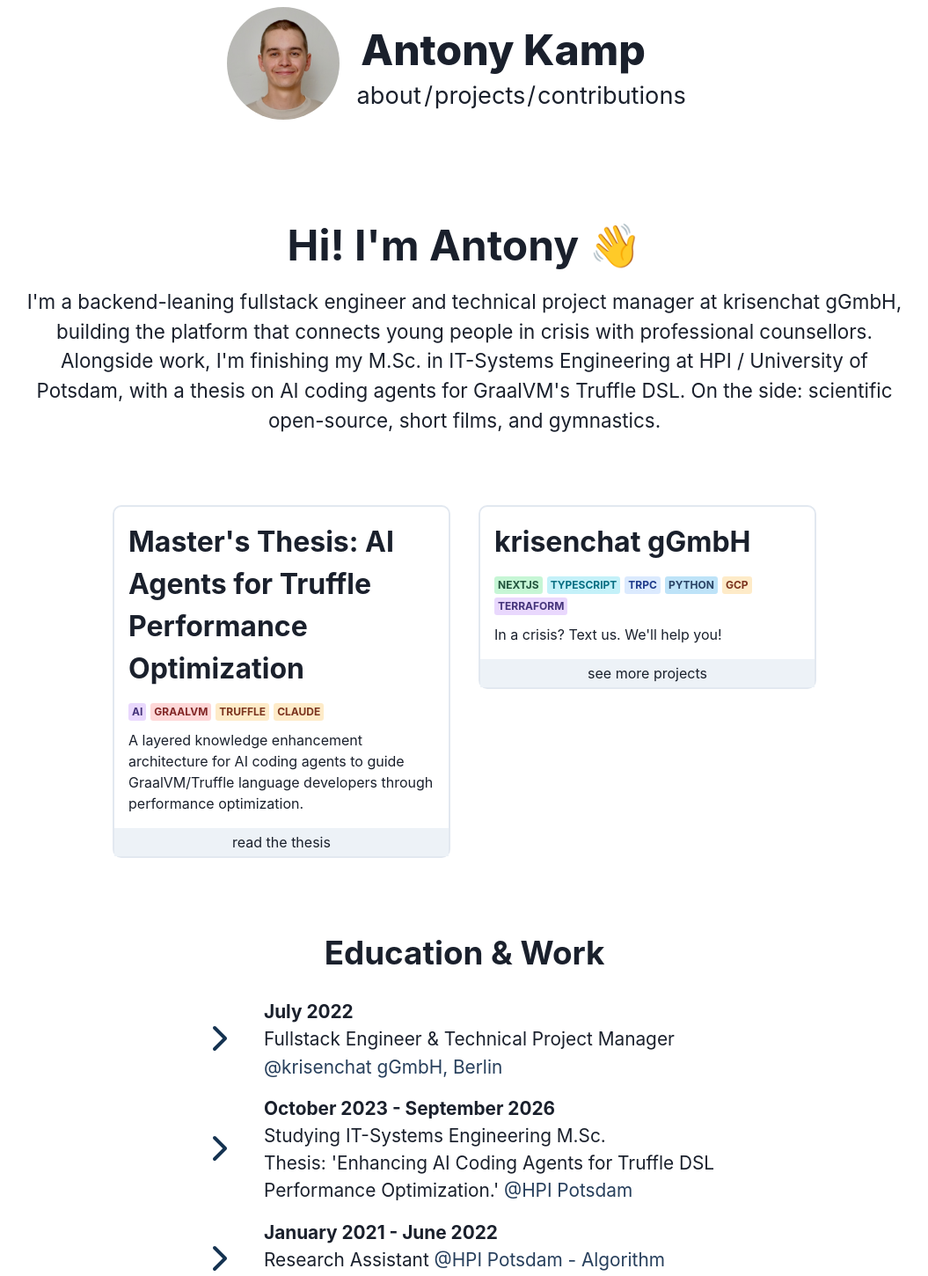
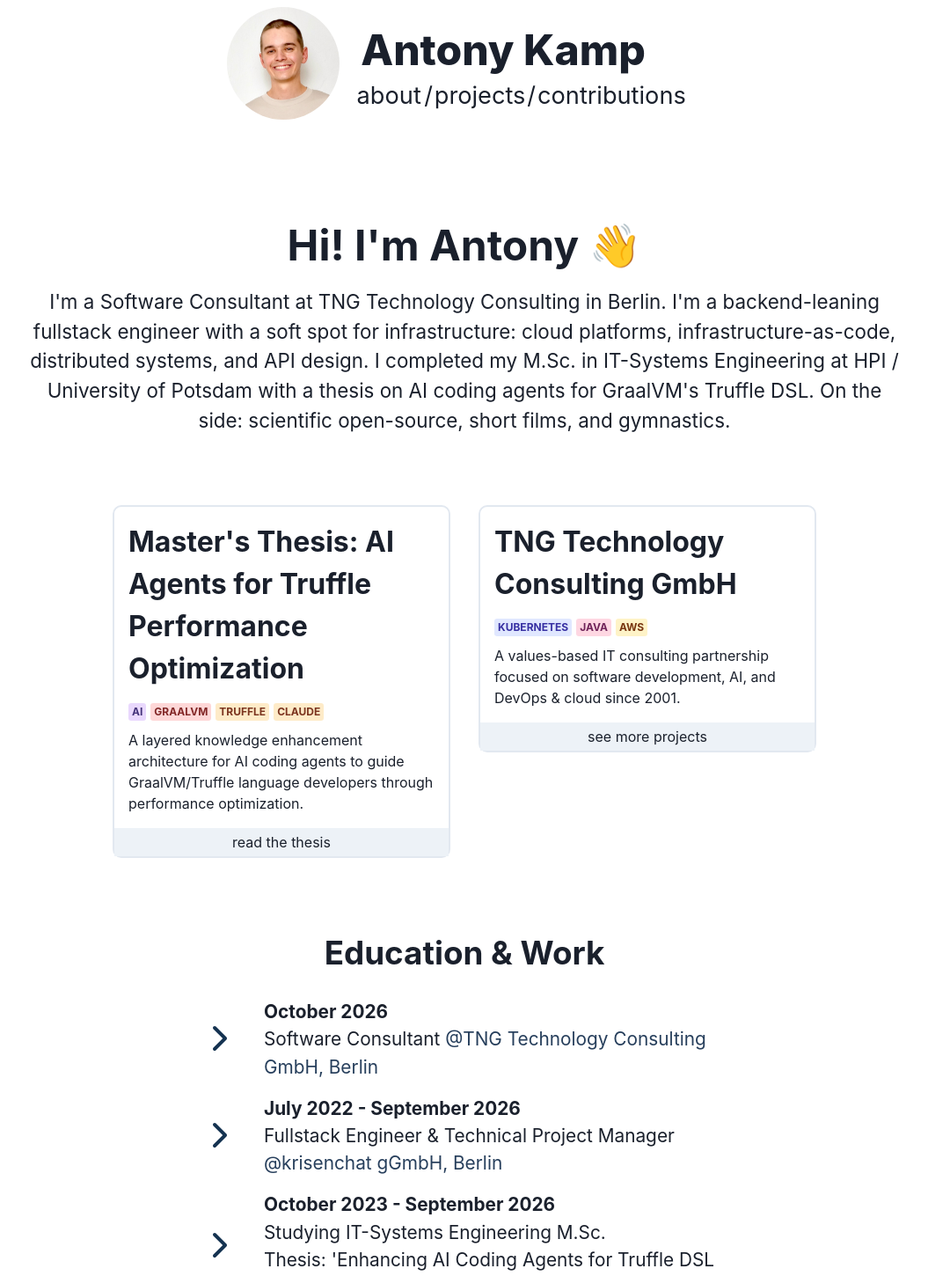
Before and after one commit to antonykamp/antonykampde, a Next.js app: page / in a window 1280 px wide. Shown: the top 1450 px of the page at 88% size, without its empty margins (112-1167 px from the left). Built offline with nearby package versions, Linux system fonts and the light colour scheme.

Commit message:
chore: Update bio and photo

```diff
--- a/app/layout.tsx
+++ b/app/layout.tsx
@@ -10,7 +10,7 @@ export const metadata: Metadata = {
     template: "%s | Antony Kamp",
   },
   description:
-    "Hi! I'm Antony 👋 I work on various exciting scientific software projects and study IT-Systems Engineering M.Sc. at the HPI, Potsdam.",
+    "Hi! I'm Antony 👋 Software Consultant at TNG Technology Consulting in Berlin, backend-leaning fullstack engineer with a focus on infrastructure.",
   keywords: [
     "Antony Kamp",
     "Developer",
@@ -19,6 +19,8 @@ export const metadata: Metadata = {
     "Science",
     "HPI",
     "Potsdam",
+    "Berlin",
+    "TNG Technology Consulting",
     "Jena",
   ],
   authors: [{ name: "Antony Kamp" }],
--- a/app/page.tsx
+++ b/app/page.tsx
@@ -18,10 +18,7 @@ export default async function Home() {
   );
   const contribution = getProjectData(contributionFile);
 
-  const projectFile = path.join(
-    process.cwd(),
-    "public/projects/krisenchat.json",
-  );
+  const projectFile = path.join(process.cwd(), "public/projects/tng.json");
   const project = getProjectData(projectFile);
 
   const bioFile = path.join(process.cwd(), "public/bio.json");
@@ -35,13 +32,13 @@ export default async function Home() {
       <div className={utilStyle.container}>
         <h1>Hi! I'm Antony 👋</h1>
         <p className={utilStyle.pageDescription}>
-          I'm a backend-leaning fullstack engineer and technical project
-          manager at krisenchat gGmbH, building the platform that connects
-          young people in crisis with professional counsellors. Alongside
-          work, I'm finishing my M.Sc. in IT-Systems Engineering at HPI /
-          University of Potsdam, with a thesis on AI coding agents for
-          GraalVM's Truffle DSL. On the side: scientific open-source, short
-          films, and gymnastics.
+          I'm a Software Consultant at TNG Technology Consulting in Berlin.
+          I'm a backend-leaning fullstack engineer with a soft spot for
+          infrastructure: cloud platforms, infrastructure-as-code,
+          distributed systems, and API design. I completed my M.Sc. in
+          IT-Systems Engineering at HPI / University of Potsdam with a thesis
+          on AI coding agents for GraalVM's Truffle DSL. On the side:
+          scientific open-source, short films, and gymnastics.
         </p>
       </div>
       {/**
--- a/components/ProjectBadge.tsx
+++ b/components/ProjectBadge.tsx
@@ -66,6 +66,14 @@ const ProjectBadges = {
     backgroundColor: "#FEEBC8",
     fontColor: "#7B341E",
   },
+  kubernetes: {
+    backgroundColor: "#E0E7FF",
+    fontColor: "#3730A3",
+  },
+  aws: {
+    backgroundColor: "#FEF3C7",
+    fontColor: "#78350F",
+  },
 };
 
 export function ProjectBadge({ badge }: { badge: keyof typeof ProjectBadges }) {
--- a/public/bio.json
+++ b/public/bio.json
@@ -1,6 +1,13 @@
 [
   {
+    "startDate": "October 2026",
+    "jobDescription": "Software Consultant",
+    "location": "TNG Technology Consulting GmbH, Berlin",
+    "locationLink": "https://www.tngtech.com/"
+  },
+  {
     "startDate": "July 2022",
+    "endDate": "September 2026",
     "jobDescription": "Fullstack Engineer & Technical Project Manager",
     "location": "krisenchat gGmbH, Berlin",
     "locationLink": "https://krisenchat.de/"
--- a/public/projects/krisenchat.json
+++ b/public/projects/krisenchat.json
@@ -5,15 +5,11 @@
   "sections": [
     {
       "title": "Goal of the project",
-      "content": "We support young people in crisis by offering chat counselling with professionals. Our team builds the platform and tooling that connects helpseekers with counsellors."
+      "content": "We support young people in crisis by offering chat counselling with professionals. From 2022 to 2026, I was part of the team building the platform and tooling that connect helpseekers with counsellors."
     },
     {
-      "title": "What I work on",
-      "content": "Led the replacement of our legacy authentication with BetterAuth, migrating the full user base without downtime. Designed and built a state-machine-driven chatbot waiting room that routes helpseekers to the right counsellor. Contributing to our migration to GCP and our Terraform-based infrastructure-as-code setup."
-    },
-    {
-      "title": "Future",
-      "content": "Continuing to harden the platform and improve the counsellor webapp to make counselling more effective."
+      "title": "What I worked on",
+      "content": "Led the replacement of our legacy authentication with BetterAuth, migrating the full user base without downtime. Designed and built a state-machine-driven chatbot waiting room that routes helpseekers to the right counsellor. Contributed to our migration to GCP and our Terraform-based infrastructure-as-code setup."
     }
   ],
   "links": [
--- /dev/null
+++ b/public/projects/tng.json
@@ -0,0 +1,23 @@
+{
+  "name": "TNG Technology Consulting GmbH",
+  "introduction": "A values-based IT consulting partnership focused on software development, AI, and DevOps & cloud since 2001.",
+  "tags": ["kubernetes", "java", "aws"],
+  "sections": [
+    {
+      "title": "About TNG",
+      "content": "Founded near Munich and now with offices across Germany, TNG works with large national and international companies on software development, artificial intelligence, and DevOps & cloud."
+    },
+    {
+      "title": "My role",
+      "content": "Software Consultant in Berlin, focused on backend systems and cloud infrastructure."
+    }
+  ],
+  "links": [
+    {
+      "name": "tngtech.com",
+      "link": "https://www.tngtech.com/"
+    }
+  ],
+  "isProject": true,
+  "prio": 11
+}
```
Also changed, not shown: public/profile.jpg.
